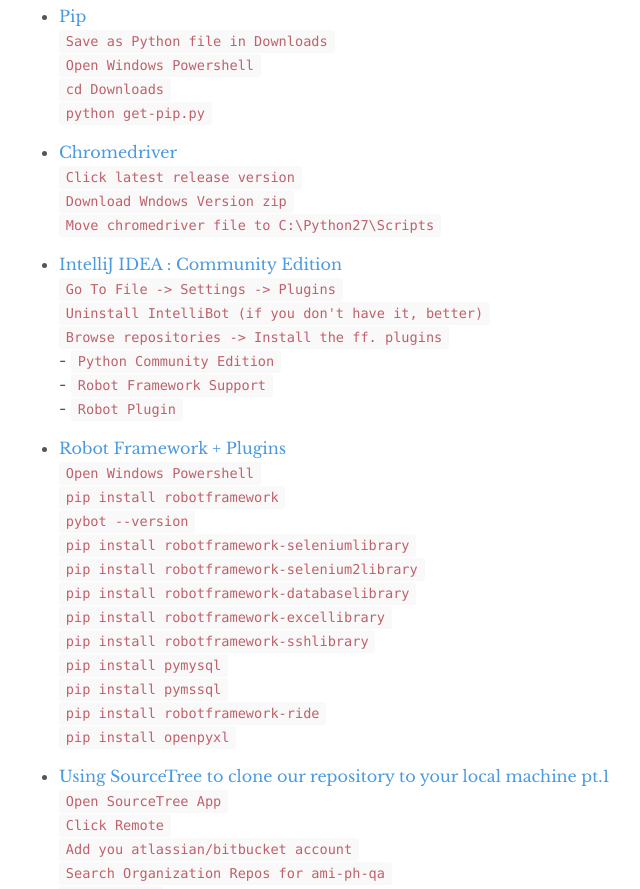
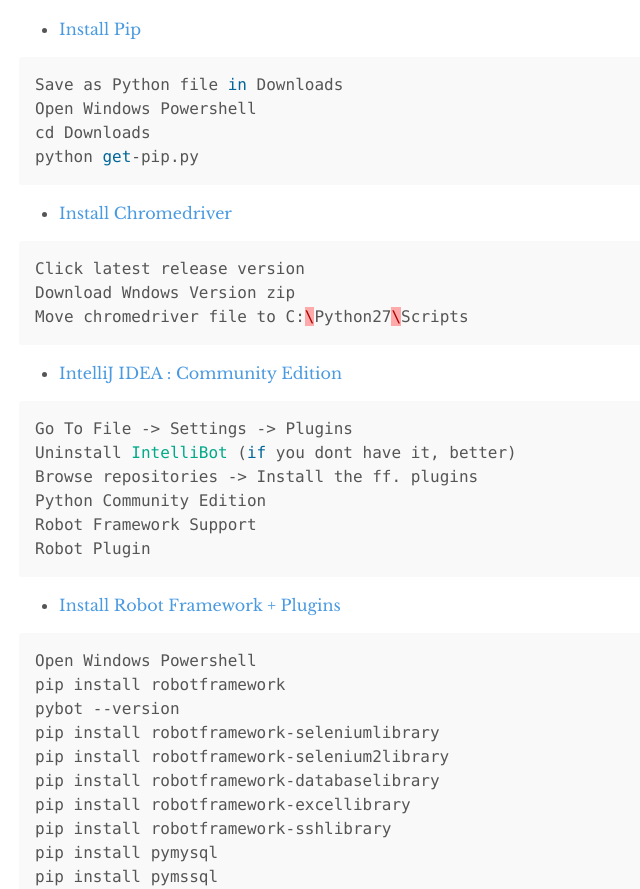
Before and after one commit to jltalusan/blog, a Jekyll site: the page built from _posts/2018-11-14-How-to-setup-your-robot-framework-environment.md, in a window 1280 px wide and 1400 px high, scrolled down 679 px. Shown: the part 254-1143 px from the top of the window, without its empty margins (221-861 px from the left). Built offline with Jekyll 4.4.1, drawn with Linux system fonts in a browser that asks for light colours; some of the changed text lies outside the part shown; grey boxes are pictures that could not be loaded.

Commit message:
updating how to setup robot framework post

```diff
--- a/_posts/2018-11-14-How-to-setup-your-robot-framework-environment.md
+++ b/_posts/2018-11-14-How-to-setup-your-robot-framework-environment.md
@@ -6,65 +6,82 @@ categories: "QAEngineers"
 
 ### Installing the following Prerequisites
 
-- [SublimeText](https://www.sublimetext.com/3)
-- [SourceTree](https://www.sourcetreeapp.com/)
-- [GitBash](https://git-scm.com/downloads)
-- [BeyondCompare](https://www.scootersoftware.com/download.php)
-- [Python](https://www.python.org/downloads/windows/)
-<br>
-`Install Python 2.7.xx whichever is most recent, currently Python 2.7.15`
-<br>
+- [Install SublimeText](https://www.sublimetext.com/3)
+- [Install SourceTree](https://www.sourcetreeapp.com/)
+- [Install GitBash](https://git-scm.com/downloads)
+- [Install BeyondCompare](https://www.scootersoftware.com/download.php)
+- [Install Python](https://www.python.org/downloads/windows/)
+
+> Install Python 2.7.xx whichever is most recent, currently Python 2.7.15
+
 
 ![Image with caption](https://i.imgur.com/Pdy95h0.jpg "Image with caption")
 _Select Install for All Users -> Next -> Add Python.ext to Path -> Next -> DONE_
-- [Pip](https://bootstrap.pypa.io/get-pip.py)
-<br> `Save as Python file in Downloads`
-<br> `Open Windows Powershell`
-<br> `cd Downloads`
-<br> `python get-pip.py`
 
-- [Chromedriver](http://chromedriver.chromium.org/downloads)
-<br> `Click latest release version`
-<br> `Download Wndows Version zip`
-<br> `Move chromedriver file to C:\Python27\Scripts`
+- [Install Pip](https://bootstrap.pypa.io/get-pip.py)
+{% highlight js %}
+Save as Python file in Downloads
+Open Windows Powershell
+cd Downloads
+python get-pip.py
+{% endhighlight %}
+
+- [Install Chromedriver](http://chromedriver.chromium.org/downloads)
+{% highlight js %}
+Click latest release version
+Download Wndows Version zip
+Move chromedriver file to C:\Python27\Scripts
+{% endhighlight %}
 
 - [IntelliJ IDEA : Community Edition](https://www.jetbrains.com/idea/download/#section=windows)
-<br> `Go To File -> Settings -> Plugins`
-<br> `Uninstall IntelliBot (if you don't have it, better)`
-<br> `Browse repositories -> Install the ff. plugins`
-<br> - `Python Community Edition`
-<br> - `Robot Framework Support`
-<br> - `Robot Plugin`
+{% highlight js %}
+Go To File -> Settings -> Plugins
+Uninstall IntelliBot (if you dont have it, better)
+Browse repositories -> Install the ff. plugins
+Python Community Edition
+Robot Framework Support
+Robot Plugin
+{% endhighlight %}
 
-- [Robot Framework + Plugins](http://robotframework.org/)
-<br> `Open Windows Powershell`
-<br> `pip install robotframework`
-<br> `pybot --version`
-<br> `pip install robotframework-seleniumlibrary`
-<br> `pip install robotframework-selenium2library`
-<br> `pip install robotframework-databaselibrary`
-<br> `pip install robotframework-excellibrary`
-<br> `pip install robotframework-sshlibrary`
-<br> `pip install pymysql`
-<br> `pip install pymssql`
-<br> `pip install robotframework-ride`
-<br> `pip install openpyxl`
+- [Install Robot Framework + Plugins](http://robotframework.org/)
+{% highlight js %}
+Open Windows Powershell
+pip install robotframework
+pybot --version
+pip install robotframework-seleniumlibrary
+pip install robotframework-selenium2library
+pip install robotframework-databaselibrary
+pip install robotframework-excellibrary
+pip install robotframework-sshlibrary
+pip install pymysql
+pip install pymssql
+pip install robotframework-ride
+pip install openpyxl
+{% endhighlight %}
 
-- [Using SourceTree to clone our repository to your local machine pt.1](https://www.sourcetreeapp.com/)
-<br> `Open SourceTree App`
-<br> `Click Remote`
-<br> `Add you atlassian/bitbucket account`
-<br> `Search Organization Repos for ami-ph-qa`
-<br> `Click Clone`
+- [Clone repository using SourceTree to your local machine pt.1](https://www.sourcetreeapp.com/)
+{% highlight js %}
+Open SourceTree App
+Click Remote
+Add you atlassian/bitbucket account
+Search Organization Repos for ami-ph-qa
+Click Clone
+{% endhighlight %}
 
 ![Image with caption](https://i.imgur.com/3EPINdE.jpg "Image with caption")
 _Image 1_
 
-- [Using SourceTree to clone our repository to your local machine pt.2](https://www.sourcetreeapp.com/)
-<br> `Wait for SourceTree to finish loading the repository's configuration`
-<br> `Click Clone button after SourceTree finished loading the configurations`
-<br> `It should automatically create a repository copy in your machine in Documents\ami-ph-qa`
-<br> `Now open the ami-ph-qa folder in your IntelliJ IDEA Community Edition`
+- [Clone repository using SourceTree to your local machine pt.2](https://www.sourcetreeapp.com/)
+{% highlight js %}
+Wait for SourceTree to finish loading the repositorys configuration
+Click Clone button after SourceTree finished loading the configurations
+It should automatically create a repository copy in your machine in Documents\ami-ph-qa
+Now open the ami-ph-qa folder in your IntelliJ IDEA Community Edition
+{% endhighlight %}
 
 ![Image with caption](https://i.imgur.com/ttNUTm1.jpg "Image with caption")
 _Image 2_
+
+# Yay we're done!
+![Image with caption](https://i.imgur.com/Ly4fhh5.jpg "Image with caption")
+_Good Job :trollface:_
```
